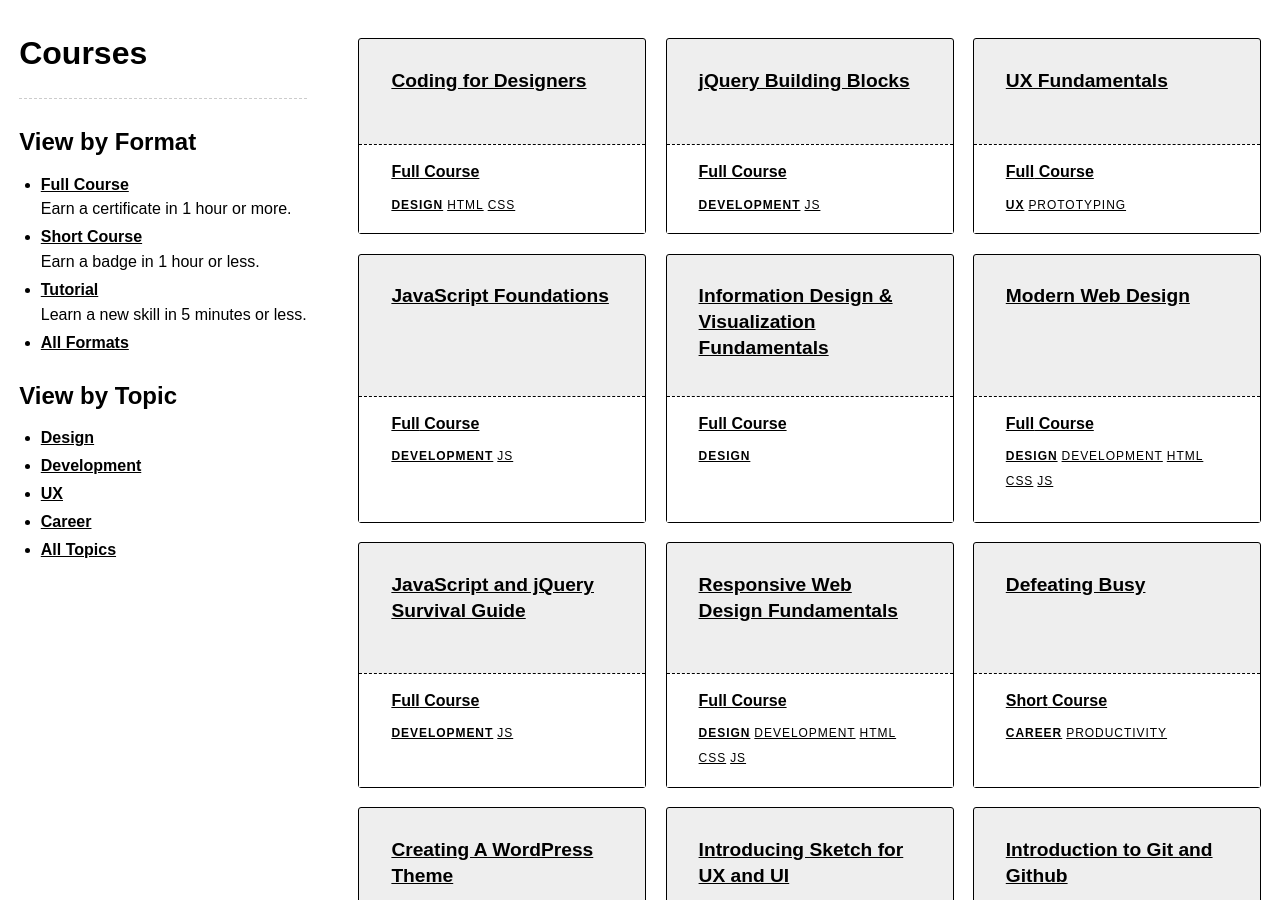
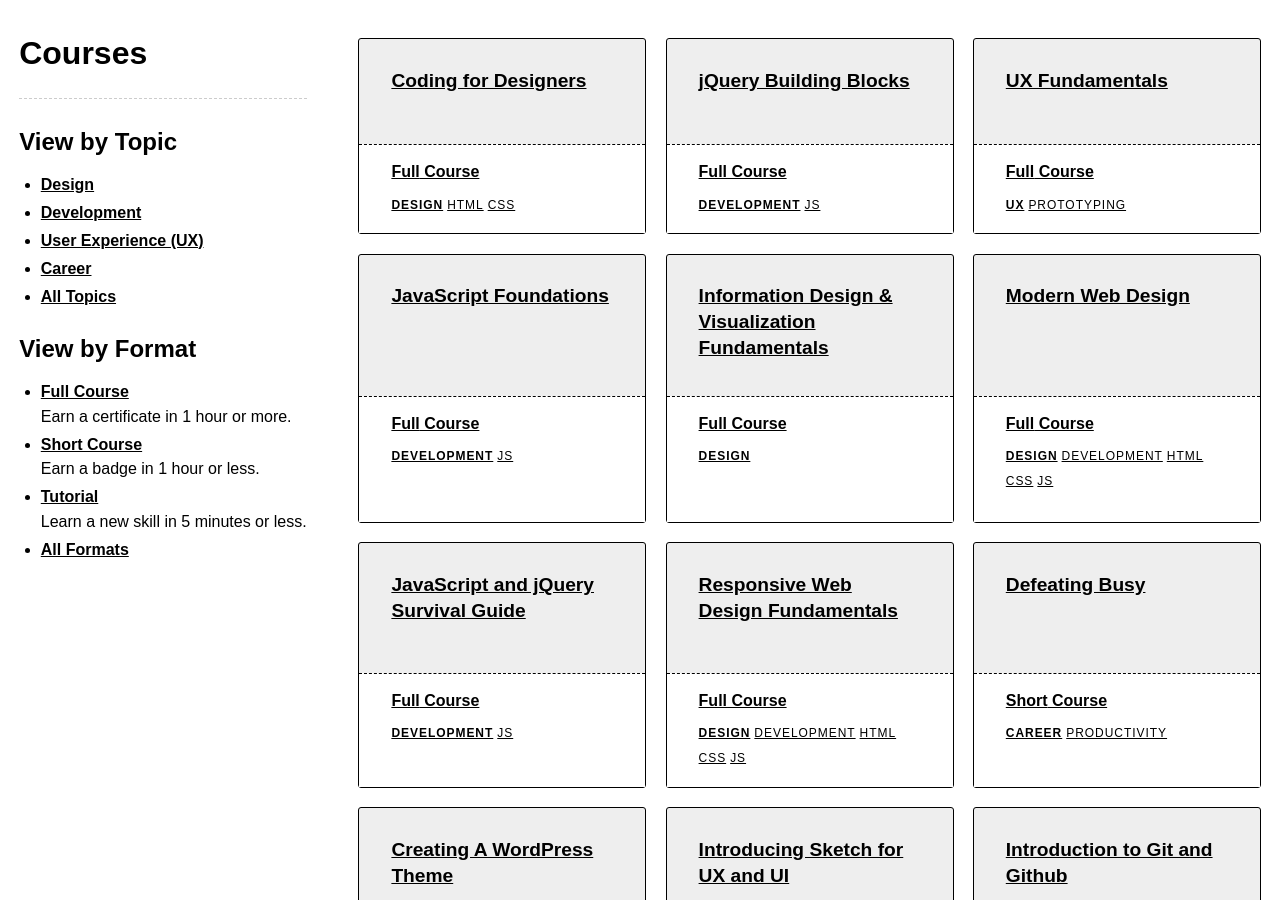
Before and after one commit to andrewpmiller/navigation-prototype, a Jekyll site: the page built from index.html, in a window 1280 px wide and 900 px high. Built offline with Jekyll 4.4.1, drawn with Linux system fonts in a browser that asks for light colours.

Commit message:
Update navigation hierarchy
- Update topic before format
- Update UX topic label to User Experience (UX)

```diff
--- a/index.html
+++ b/index.html
@@ -49,6 +49,24 @@ permalink: /
     <h1>Courses</h1>
     <nav>
       <div>
+        <h2>View by Topic</h2>
+        <ul>
+          <li>
+            <a href="#design"><b>Design</b></a>
+          </li>
+          <li>
+            <a href="#development"><b>Development</b></a>
+          </li>
+          <li>
+            <a href="#ux"><b>User Experience (UX)</b></a>
+          </li>
+          <li>
+            <a href="#career"><b>Career</b></a>
+          </li>
+          <li><a href="#view-all"><b>All Topics</b></a></li>
+        </ul>
+      </div>
+      <div>
         <h2>View by Format</h2>
         <ul>
           <li>
@@ -64,16 +82,6 @@ permalink: /
             <p>Learn a new skill in 5 minutes or less.</p>
           </li>
           <li><a href="#view-all"><b>All Formats</b></a></li>
-        </ul>
-      </div>
-      <div>
-        <h2>View by Topic</h2>
-        <ul>
-          <li><a href="#design"><b>Design</b></a></li>
-          <li><a href="#development"><b>Development</b></a></li>
-          <li><a href="#ux"><b>UX</b></a></li>
-          <li><a href="#career"><b>Career</b></a></li>
-          <li><a href="#view-all"><b>All Topics</b></a></li>
         </ul>
       </div>
     </nav>
```
